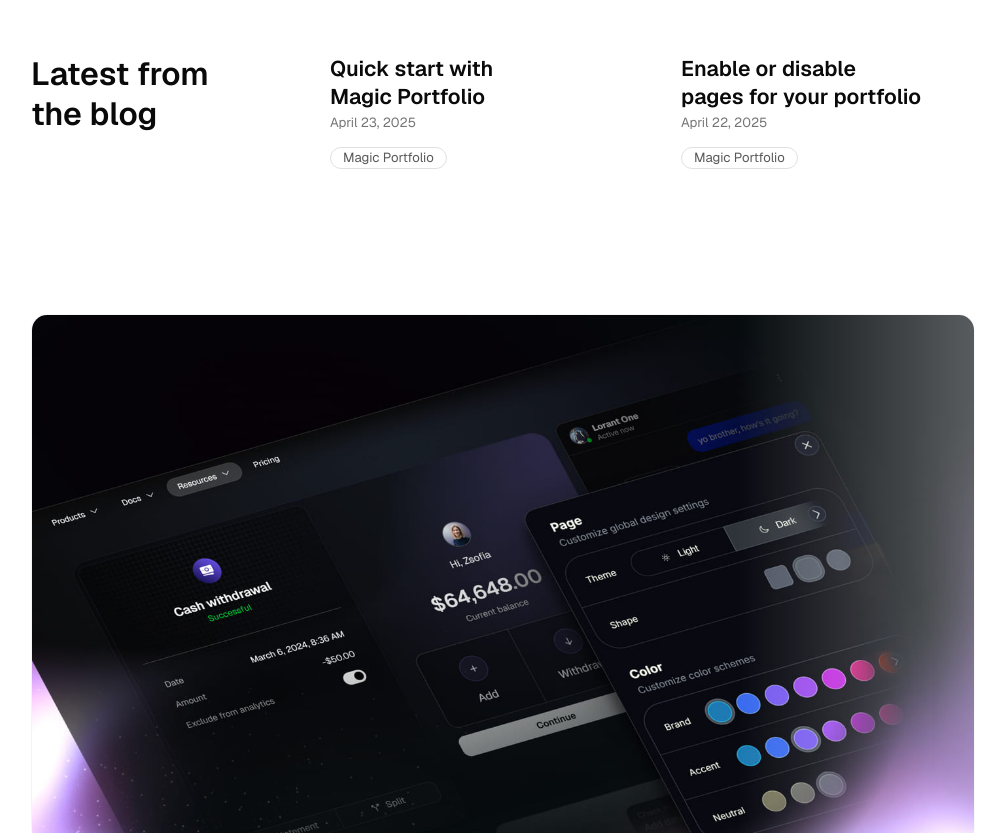
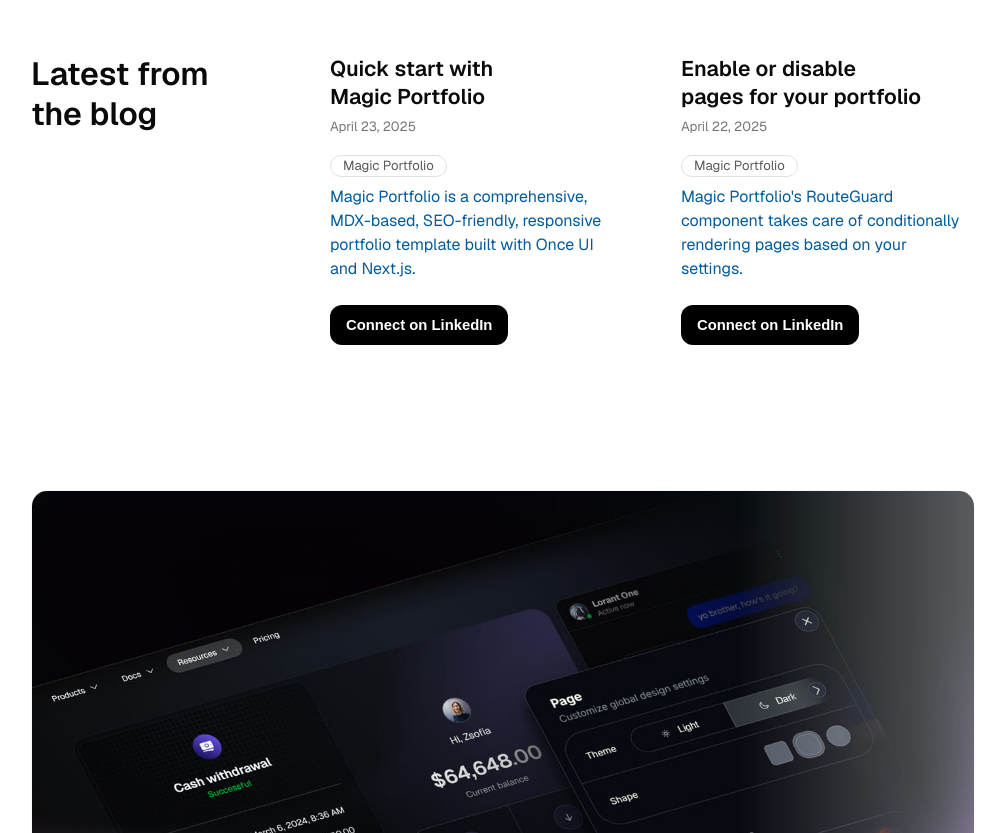
Before and after one commit to Gyanankur23/magic-portfolio-for-next-js, a Next.js app: page / in a window 1280 px wide. Shown: the part 1441-2274 px from the top of the page, without its empty margins (137-1142 px from the left). Built offline with nearby package versions, Linux system fonts and the light colour scheme.

Commit message:
Update Post.tsx

```diff
--- a/src/components/blog/Post.tsx
+++ b/src/components/blog/Post.tsx
@@ -1,11 +1,20 @@
 "use client";
 
-import { Column, Flex, Heading, SmartImage, SmartLink, Tag, Text } from '@/once-ui/components';
+import { Column, Flex, Heading, SmartImage, SmartLink, Tag, Text, Button } from '@/once-ui/components';
 import styles from './Posts.module.scss';
 import { formatDate } from '@/app/utils/formatDate';
 
 interface PostProps {
-    post: any;
+    post: {
+        slug: string;
+        metadata: {
+            title: string;
+            publishedAt: string;
+            image?: string;
+            tag?: string;
+            summary?: string;
+        };
+    };
     thumbnail: boolean;
     direction?: "row" | "column";
 }
@@ -13,7 +22,6 @@
 export default function Post({ post, thumbnail, direction }: PostProps) {
     return (
         <SmartLink
-            fillWidth
             unstyled
             style={{ borderRadius: 'var(--radius-l)' }}
             key={post.slug}
@@ -26,6 +34,7 @@
                 className={styles.hover}
                 mobileDirection="column"
                 fillWidth>
+
                 {post.metadata.image && thumbnail && (
                     <SmartImage
                         priority
@@ -35,32 +44,44 @@
                         cursor="interactive"
                         radius="l"
                         src={post.metadata.image}
-                        alt={'Thumbnail of ' + post.metadata.title}
+                        alt={`Thumbnail of ${post.metadata.title}`}
                         aspectRatio="16 / 9"
                     />
                 )}
+
                 <Column
                     position="relative"
-                    fillWidth gap="4"
+                    fillWidth
+                    gap="8"
                     padding="24"
                     vertical="center">
+
                     <Heading
                         as="h2"
                         variant="heading-strong-l"
                         wrap="balance">
                         {post.metadata.title}
                     </Heading>
-                    <Text
-                        variant="label-default-s"
-                        onBackground="neutral-weak">
+
+                    <Text variant="label-default-s" onBackground="neutral-weak">
                         {formatDate(post.metadata.publishedAt, false)}
                     </Text>
-                    { post.metadata.tag &&
-                        <Tag
-                            className="mt-12"
-                            label={post.metadata.tag}
-                            variant="neutral" />
-                    }
+
+                    {post.metadata.tag && (
+                        <Tag className="mt-12" label={post.metadata.tag} variant="neutral" />
+                    )}
+
+                    {post.metadata.summary && (
+                        <Text variant="body-default-m" className={styles.summary}>
+                            {post.metadata.summary}
+                        </Text>
+                    )}
+
+                    <Flex justify="center" paddingTop="16">
+                        <Button onClick={() => window.open("https://www.linkedin.com/in/gyanankur", "_blank")}>
+                            Connect on LinkedIn
+                        </Button>
+                    </Flex>
                 </Column>
             </Flex>
         </SmartLink>
```
